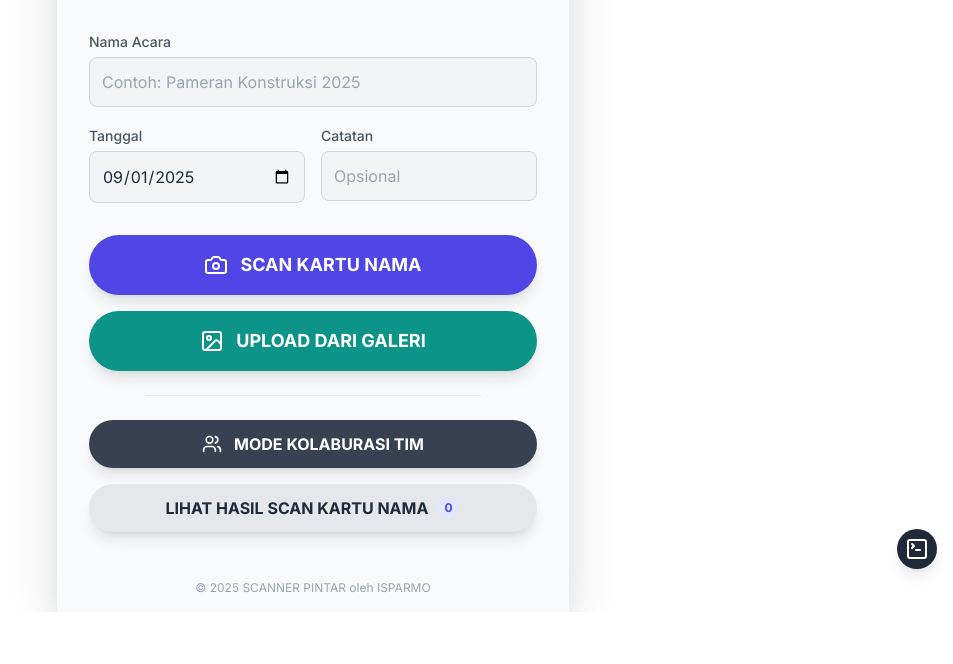
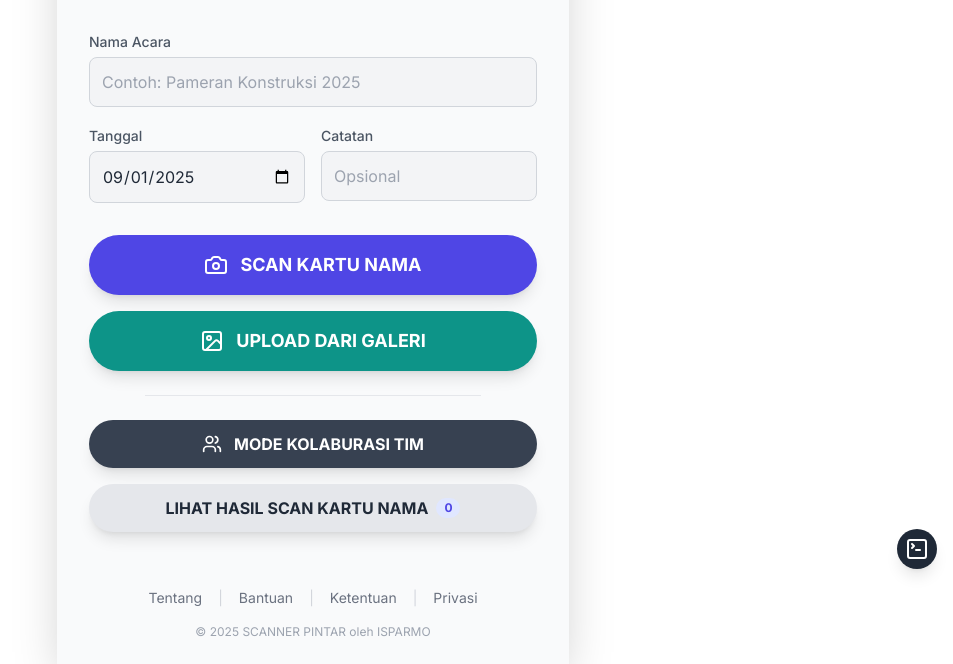
Before and after one commit to masisparmo/scannerkartunamallama, a plain HTML site: page index.html in a window 1280 px wide. Shown: the part 215-879 px from the top of the page, without its empty margins (327-1280 px from the left). Before the commit the page ends 827 px from the top, so only its background shows below. Drawn offline with nearby package versions, Linux system fonts and the light colour scheme.

Commit message:
Update index.html

```diff
--- a/index.html
+++ b/index.html
@@ -89,7 +89,18 @@
             <div id="processing-screen" class="hidden screen justify-center items-center text-center p-8 flex-grow"><div class="loader mb-6"></div><h2 id="processing-title" class="text-2xl font-bold text-gray-900 dark:text-white animate-pulse">AI Menganalisis Gambar...</h2><p class="text-gray-500 dark:text-gray-400 mt-2">Mohon tunggu sebentar...</p></div>
             <div id="results-screen" class="hidden screen flex flex-col"><header class="p-6 flex justify-between items-center gap-4 border-b border-gray-200 dark:border-gray-700"><h2 class="text-2xl font-bold text-gray-900 dark:text-white flex-grow">Hasil Scan Lokal</h2><button id="back-to-home-btn" class="bg-gray-200 dark:bg-gray-700 text-gray-800 dark:text-gray-200 font-semibold hover:bg-gray-300 dark:hover:bg-gray-600 py-2 px-4 rounded-full text-sm whitespace-nowrap">MENU UTAMA</button><button id="theme-toggle-results" class="p-2 rounded-full bg-gray-200 dark:bg-gray-700 text-gray-700 dark:text-gray-300 hover:bg-gray-300 dark:hover:bg-gray-600 transition-colors"><i data-lucide="sun" class="w-5 h-5"></i><i data-lucide="moon" class="w-5 h-5"></i></button></header><div class="flex-grow p-6 pt-4 overflow-y-auto"><p class="text-gray-600 dark:text-gray-400 mb-4">Total <span id="results-contact-count" class="font-bold">0</span> kontak tersimpan di HP ini.</p><div id="results-list" class="space-y-3"></div></div><footer id="results-footer" class="p-6 border-t border-gray-200 dark:border-gray-700"><div id="export-buttons-container" class="grid grid-cols-2 gap-4"></div><button id="clear-all-btn" class="col-span-2 w-full bg-red-600 hover:bg-red-700 text-white font-bold py-3 px-6 rounded-full shadow-lg mt-4 flex items-center justify-center gap-2 uppercase"><i data-lucide="trash-2" class="w-4 h-4"></i>Hapus Semua Data Lokal</button></footer></div>
         </main>
-        <footer class="text-center p-4 text-xs text-gray-400 dark:text-gray-600"><span>&copy; 2025 SCANNER PINTAR oleh ISPARMO</span></footer>
+        <footer class="text-center p-6 space-y-2 text-sm text-gray-500 dark:text-gray-400">
+            <div class="flex justify-center items-center gap-x-4">
+                <a href="about.html" class="hover:underline hover:text-indigo-500">Tentang</a>
+                <span class="text-gray-300 dark:text-gray-600">|</span>
+                <a href="help.html" class="hover:underline hover:text-indigo-500">Bantuan</a>
+                <span class="text-gray-300 dark:text-gray-600">|</span>
+                <a href="terms.html" class="hover:underline hover:text-indigo-500">Ketentuan</a>
+                <span class="text-gray-300 dark:text-gray-600">|</span>
+                <a href="privacy.html" class="hover:underline hover:text-indigo-500">Privasi</a>
+            </div>
+            <p class="text-xs text-gray-400 dark:text-gray-600 pt-2">&copy; 2025 SCANNER PINTAR oleh ISPARMO</p>
+        </footer>
     </div>
 
     <!-- Modals -->
```
